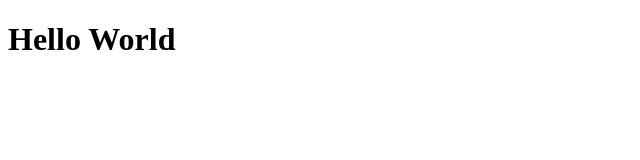
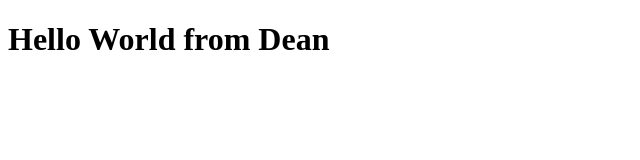
Before and after one commit to dchroninger/demo-repo, a plain HTML site: page index.html in a window 1280 px wide. Shown: the whole page, without its empty margins (0-640 px from the left). Drawn offline with Linux system fonts and the light colour scheme.

Commit message:
Update index.html

```diff
--- a/index.html
+++ b/index.html
@@ -5,7 +5,7 @@
     <title>Title</title>
 </head>
 <body>
-    <h1>Hello World</h1>
+    <h1>Hello World from Dean</h1>
 </body>
 <script src="main.js"></script>
 </html>
```
